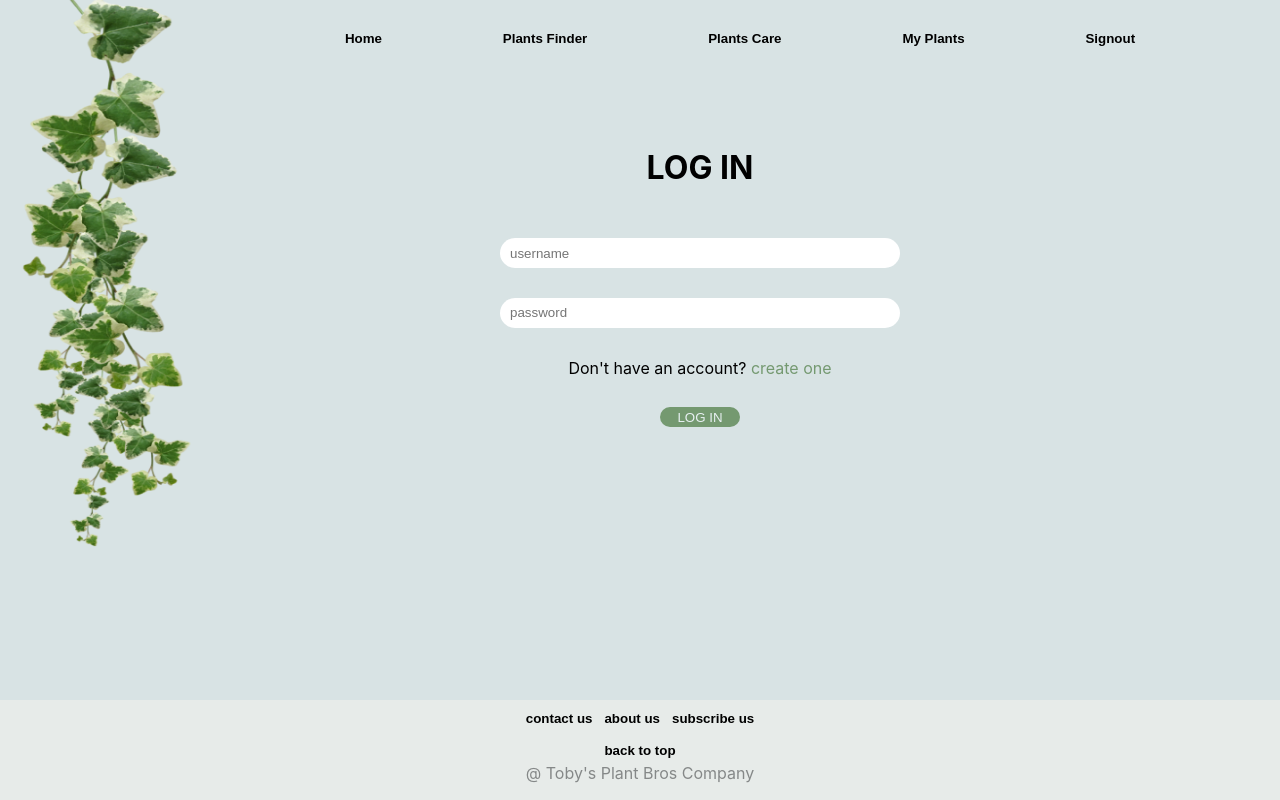
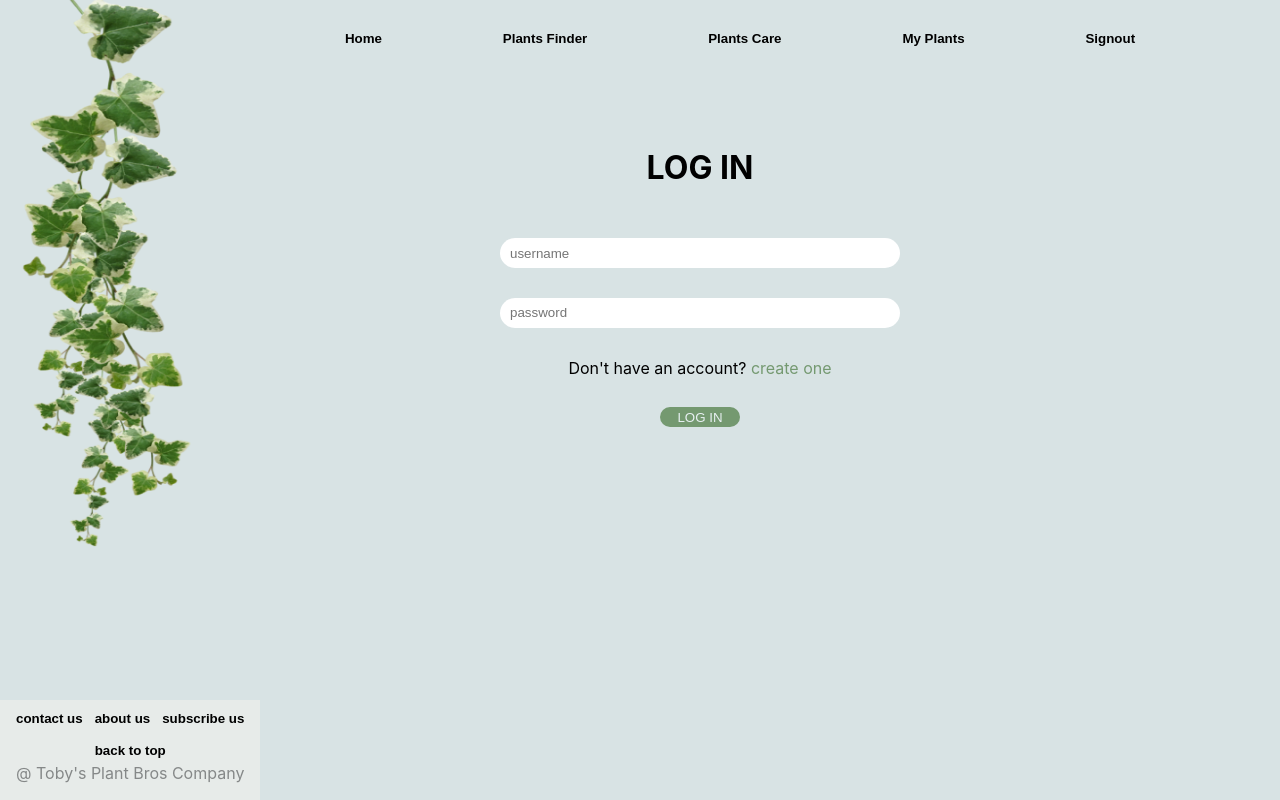
Before and after one commit to LordSahandii/CSTP2107-Quiz4, a Next.js app in the folder plants/: page /login in a window 1280 px wide. Built offline with nearby package versions, Linux system fonts and the light colour scheme; no server answers.

Commit message:
bug in the footer fixed

```diff
--- a/plants/src/styles/Footer.module.sass
+++ b/plants/src/styles/Footer.module.sass
@@ -1,5 +1,5 @@
 .container
-    position: fixed
+    position: relative
     bottom: 0
     height: 100px
     background-color: #E7EBE9
--- a/plants/src/styles/Home.module.css
+++ b/plants/src/styles/Home.module.css
@@ -183,7 +183,7 @@
 }
 
 .foot{
-
+  position:absolute;
   bottom: 0;
 }
 
```
Also changed, not shown: plants/src/pages/index.tsx (+4 -4 lines).
